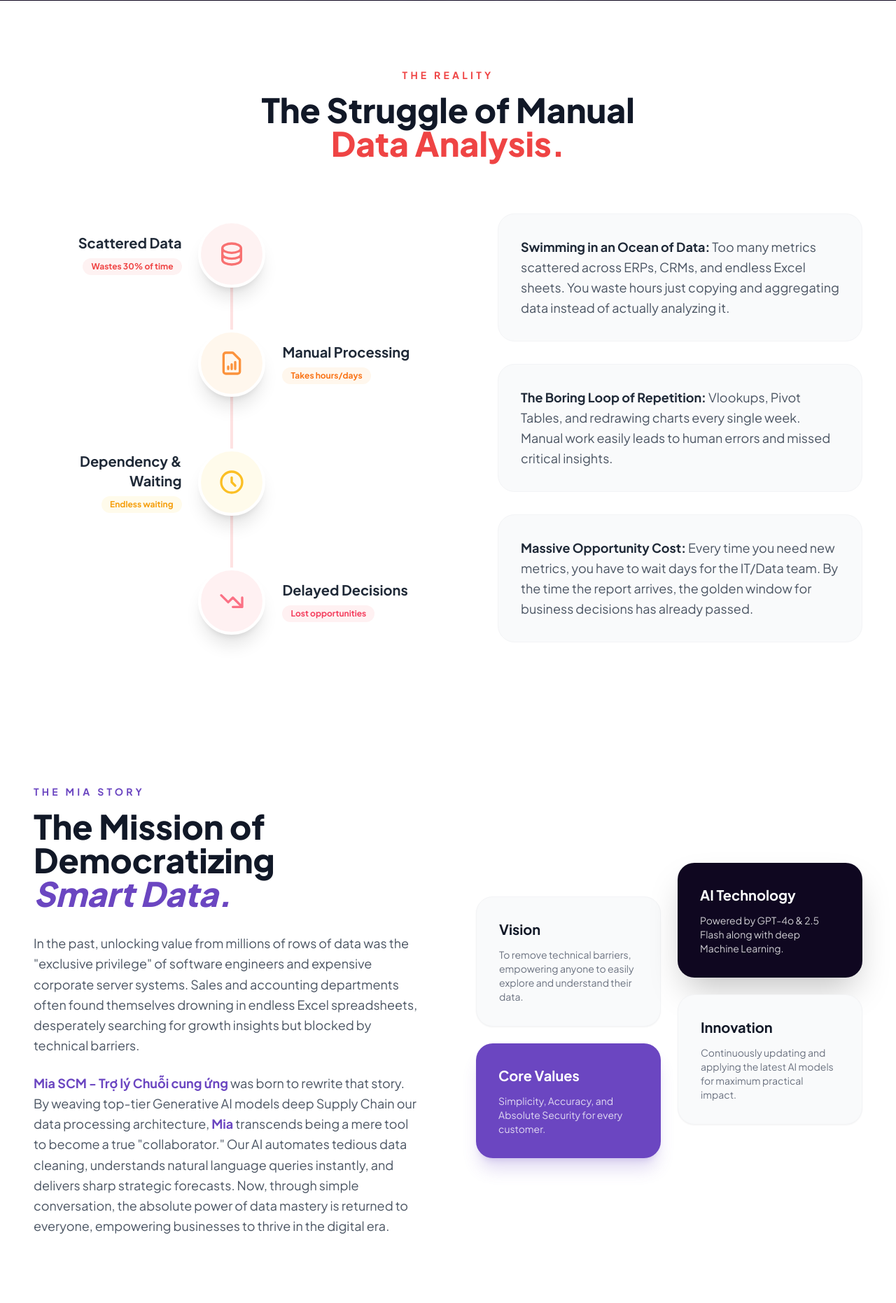
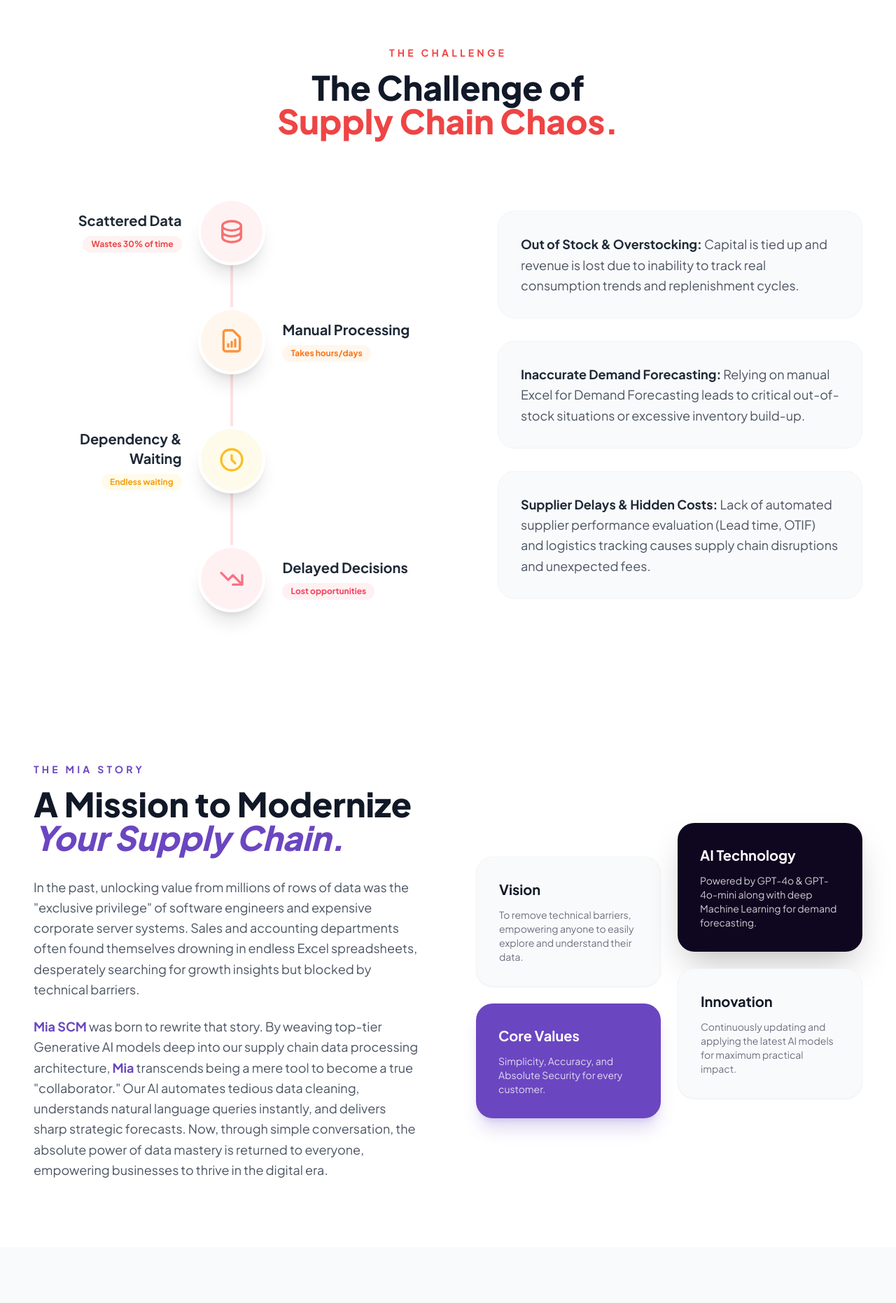
Before and after one commit to lucy080821/mia-analyst, a Django app: page /en/ in a window 1280 px wide. Shown: the part 887-2749 px from the top of the page at 70% size. Run offline with Django 5.2, Linux system fonts and the light colour scheme; some libraries are stand-ins or nearby versions.

Commit message:
Fix chatbot (remove broken genai imports), fix landing_en.html SCM content, shorten menu to Mia SCM Assistant

```diff
--- a/analytics/services.py
+++ b/analytics/services.py
@@ -523,8 +523,6 @@
                 lang_instruction = f"\nNgười dùng hỏi: \"{user_question}\" — HÃY TRẢ LỜI HOÀN TOÀN BẰNG NGÔN NGỮ CỦA CÂU HỎI ĐÓ."
             else:
                 lang_instruction = "\nHÃY LUÔN TRẢ LỜI BẰNG NGÔN NGỮ PHÙ HỢP VỚI NGỮ CẢNH."
-
-            genai.configure(api_key=settings.gpt_API_KEY)
 
             # Sử dụng model resolver an toàn — loại bỏ hoàn toàn lỗi 404
             from .ai_utils import get_generative_model
--- a/analytics/views.py
+++ b/analytics/views.py
@@ -181,10 +181,7 @@
             ])
 
         # ── STEP 1: Build schema context ──
-        import google.generativeai as genai
-        genai.configure(api_key=settings.gpt_API_KEY)
-
-        # 3. Cấu hình & Gọi AI: Sử dụng model resolver an toàn
+        # Cấu hình & Gọi AI: Sử dụng model resolver an toàn
         from .ai_utils import get_generative_model
         ai_model = get_generative_model(requested_model)
 
@@ -1392,7 +1389,6 @@
 If no relationships are found, return []."""
 
     try:
-        genai.configure(api_key=settings.gpt_API_KEY)
         ai_model = get_generative_model()
         response = ai_model.generate_content(prompt)
         text = response.text.strip()
--- a/templates/base.html
+++ b/templates/base.html
@@ -115,7 +115,7 @@
             <div class="flex justify-between h-16">
                 <div class="flex items-center">
                     <a href="/" class="flex-shrink-0 flex items-center">
-                        <span class="text-2xl font-bold text-primary notranslate">Mia SCM - Trợ lý Chuỗi cung ứng</span>
+                        <span class="text-2xl font-bold text-primary notranslate">Mia SCM Assistant</span>
                     </a>
                 </div>
                 <div class="flex items-center space-x-4">
@@ -232,7 +232,7 @@
     <!-- Footer -->
     <footer class="bg-white border-t border-gray-200 mt-auto">
         <div class="max-w-7xl mx-auto py-6 px-4 sm:px-6 lg:px-8">
-            <p class="text-center text-sm text-gray-500">&copy; 2026 Mia SCM - Trợ lý Chuỗi cung ứng. {{ "Tất cả quyền được bảo lưu." }}</p>
+            <p class="text-center text-sm text-gray-500">&copy; 2026 Mia SCM Assistant. {{ "Tất cả quyền được bảo lưu." }}</p>
         </div>
     </footer>
     <!-- Global Modal -->
--- a/templates/base_en.html
+++ b/templates/base_en.html
@@ -115,7 +115,7 @@
             <div class="flex justify-between h-16">
                 <div class="flex items-center">
                     <a href="/" class="flex-shrink-0 flex items-center">
-                        <span class="text-2xl font-bold text-primary notranslate">Mia SCM - Trợ lý Chuỗi cung ứng</span>
+                        <span class="text-2xl font-bold text-primary notranslate">Mia SCM Assistant</span>
                     </a>
                 </div>
                 <div class="flex items-center space-x-4">
@@ -232,7 +232,7 @@
     <!-- Footer -->
     <footer class="bg-white border-t border-gray-200 mt-auto">
         <div class="max-w-7xl mx-auto py-6 px-4 sm:px-6 lg:px-8">
-            <p class="text-center text-sm text-gray-500">&copy; 2026 Mia SCM - Trợ lý Chuỗi cung ứng. All rights reserved.</p>
+            <p class="text-center text-sm text-gray-500">&copy; 2026 Mia SCM Assistant. All rights reserved.</p>
         </div>
     </footer>
     <!-- Global Modal -->
--- a/templates/landing.html
+++ b/templates/landing.html
@@ -109,7 +109,7 @@
                 <div class="w-10 h-10 bg-primary rounded-xl flex items-center justify-center shadow-lg shadow-primary/30 shrink-0">
                     <span class="text-white font-bold text-xl">M</span>
                 </div>
-                <a href="/" class="text-xl sm:text-2xl font-extrabold tracking-tight text-dark notranslate">Mia <span class="text-primary hidden sm:inline">AI Supply Chain Co-pilot</span></a>
+                <a href="/" class="text-xl sm:text-2xl font-extrabold tracking-tight text-dark notranslate">Mia <span class="text-primary hidden sm:inline">SCM Assistant</span></a>
             </div>
 
             <div class="hidden xl:flex items-center space-x-10 text-sm font-semibold tracking-wide">
@@ -441,7 +441,7 @@
                             <div class="w-8 h-8 bg-blue-50 text-blue-600 rounded-lg flex items-center justify-center shrink-0">
                                 <svg class="w-5 h-5" fill="none" stroke="currentColor" viewBox="0 0 24 24"><path stroke-linecap="round" stroke-linejoin="round" stroke-width="2" d="M13 10V3L4 14h7v7l9-11h-7z"></path></svg>
                             </div>
-                            <span class="font-black text-gray-800 tracking-wide text-xs sm:text-base truncate">MIA AI DATA ANALYTICS</span>
+                            <span class="font-black text-gray-800 tracking-wide text-xs sm:text-base truncate">MIA SCM DASHBOARD</span>
                             <span class="px-2 py-0.5 bg-green-100 text-green-700 text-[10px] font-bold rounded-full hidden sm:inline-block shrink-0">ACTIVE</span>
                         </div>
                         <div class="flex space-x-2 sm:space-x-4 text-gray-400 shrink-0">
@@ -515,7 +515,7 @@
                         </div>
                         <script>
                             document.addEventListener('DOMContentLoaded', () => {
-                                const texts = ["Phân tích doanh thu quý này theo từng khu vực?", "Tại sao chi phí marketing tháng 5 lại tăng đột biến?", "Dự báo lợi nhuận tháng tới dựa trên dữ liệu hiện tại."];
+                                const texts = ["Mặt hàng nào có nguy cơ hết hàng trong tuần sau?", "Nhà cung cấp nào đang giao trễ nhiều nhất tháng này?", "Dự báo nhu cầu nhập hàng tháng tới dựa trên dữ liệu tồn kho hiện tại."];
                                 const el = document.getElementById('chat-input-typewriter');
                                 if(!el) return;
 
--- a/templates/landing_en.html
+++ b/templates/landing_en.html
@@ -5,7 +5,7 @@
 <head>
     <meta charset="UTF-8">
     <meta name="viewport" content="width=device-width, initial-scale=1.0">
-    <title>Mia SCM - Trợ lý Chuỗi cung ứng - The Ultimate AI Supply Chain Co-pilot Platform for Enterprises</title>
+    <title>Mia SCM - The Ultimate SCM Assistant Platform for Enterprises</title>
     <!-- Favicon -->
     <link rel="icon" type="image/png" href="{% static 'images/favicon.png' %}">
     <!-- Fonts -->
@@ -109,7 +109,7 @@
                 <div class="w-10 h-10 bg-primary rounded-xl flex items-center justify-center shadow-lg shadow-primary/30">
                     <span class="text-white font-bold text-xl">M</span>
                 </div>
-                <a href="/" class="text-2xl font-extrabold tracking-tight text-dark notranslate">Mia <span class="text-primary">AI Supply Chain Co-pilot</span></a>
+                <a href="/" class="text-2xl font-extrabold tracking-tight text-dark notranslate">Mia <span class="text-primary">SCM Assistant</span></a>
             </div>
 
             <div class="hidden md:flex items-center space-x-10 text-sm font-semibold tracking-wide">
@@ -192,7 +192,7 @@
                 </h1>
 
                 <p class="text-xl text-gray-300 max-w-xl leading-relaxed min-h-[120px] lg:min-h-[90px]" id="hero-subtitle-container">
-                    <span id="hero-subtitle-text" class="hidden">{{ "The next-generation AI platform that helps you connect, analyze, and optimize Excel, CSV & SQL data using just natural language. No coding required, no deep technical expertise needed." }}</span>
+                    <span id="hero-subtitle-text" class="hidden">{{ "Mia SCM helps you control real-time inventory levels, evaluate supplier performance, and prevent logistics disruptions — without a cumbersome ERP system." }}</span>
                     <span id="hero-subtitle-typewriter"></span><span class="animate-pulse border-r-2 border-primary/70 inline-block h-5 ml-1 -mb-0.5"></span>
                 </p>
 
@@ -300,8 +300,8 @@
     <section class="py-24 bg-white relative overflow-hidden" id="pain-points">
         <div class="max-w-7xl mx-auto px-6 lg:px-12 relative z-10">
             <div class="text-center max-w-3xl mx-auto mb-16">
-                <h2 class="text-sm font-bold text-red-500 uppercase tracking-[0.3em] mb-4">{{ "The Reality" }}</h2>
-                <h3 class="text-4xl md:text-5xl font-extrabold text-gray-900 mb-6">{{ "The Struggle of Manual" }} <br><span class="text-red-500">{{ "Data Analysis." }}</span></h3>
+                <h2 class="text-sm font-bold text-red-500 uppercase tracking-[0.3em] mb-4">{{ "The Challenge" }}</h2>
+                <h3 class="text-4xl md:text-5xl font-extrabold text-gray-900 mb-6">{{ "The Challenge of" }} <br><span class="text-red-500">{{ "Supply Chain Chaos." }}</span></h3>
             </div>
 
             <div class="flex flex-col md:flex-row gap-12 items-center">
@@ -365,17 +365,17 @@
                 <div class="w-full md:w-1/2 space-y-8 lg:pl-12">
                     <div class="bg-gray-50 p-8 rounded-3xl border border-gray-100 hover:border-red-200 hover:shadow-lg transition-all">
                         <p class="text-gray-600 leading-relaxed text-lg">
-                            <strong class="text-gray-800">{{ "Swimming in an Ocean of Data:" }}</strong> {{ "Too many metrics scattered across ERPs, CRMs, and endless Excel sheets. You waste hours just copying and aggregating data instead of actually analyzing it." }}
+                            <strong class="text-gray-800">{{ "Out of Stock & Overstocking:" }}</strong> {{ "Capital is tied up and revenue is lost due to inability to track real consumption trends and replenishment cycles." }}
                         </p>
                     </div>
                     <div class="bg-gray-50 p-8 rounded-3xl border border-gray-100 hover:border-orange-200 hover:shadow-lg transition-all">
                         <p class="text-gray-600 leading-relaxed text-lg">
-                            <strong class="text-gray-800">{{ "The Boring Loop of Repetition:" }}</strong> {{ "Vlookups, Pivot Tables, and redrawing charts every single week. Manual work easily leads to human errors and missed critical insights." }}
+                            <strong class="text-gray-800">{{ "Inaccurate Demand Forecasting:" }}</strong> {{ "Relying on manual Excel for Demand Forecasting leads to critical out-of-stock situations or excessive inventory build-up." }}
                         </p>
                     </div>
                     <div class="bg-gray-50 p-8 rounded-3xl border border-gray-100 hover:border-rose-200 hover:shadow-lg transition-all">
                         <p class="text-gray-600 leading-relaxed text-lg">
-                            <strong class="text-gray-800">{{ "Massive Opportunity Cost:" }}</strong> {{ "Every time you need new metrics, you have to wait days for the IT/Data team. By the time the report arrives, the golden window for business decisions has already passed." }}
+                            <strong class="text-gray-800">{{ "Supplier Delays & Hidden Costs:" }}</strong> {{ "Lack of automated supplier performance evaluation (Lead time, OTIF) and logistics tracking causes supply chain disruptions and unexpected fees." }}
                         </p>
                     </div>
                 </div>
@@ -392,10 +392,10 @@
                 <div class="relative">
                     <div class="absolute -left-10 md:-left-20 top-0 text-[10rem] md:text-[20rem] font-black text-gray-50 -z-10 leading-none">01</div>
                     <h2 class="text-sm font-bold text-primary uppercase tracking-[0.3em] mb-4">The Mia Story</h2>
-                    <h3 class="text-3xl sm:text-4xl md:text-5xl font-extrabold mb-8 leading-tight">The Mission of Democratizing <br> <span class="text-primary italic">Smart Data.</span></h3>
+                    <h3 class="text-3xl sm:text-4xl md:text-5xl font-extrabold mb-8 leading-tight">A Mission to Modernize <br> <span class="text-primary italic">Your Supply Chain.</span></h3>
                     <div class="space-y-6 text-gray-600 text-lg leading-relaxed">
                         <p>In the past, unlocking value from millions of rows of data was the "exclusive privilege" of software engineers and expensive corporate server systems. Sales and accounting departments often found themselves drowning in endless Excel spreadsheets, desperately searching for growth insights but blocked by technical barriers.</p>
-                        <p><span class="text-primary font-bold">Mia SCM - Trợ lý Chuỗi cung ứng</span> was born to rewrite that story. By weaving top-tier Generative AI models deep Supply Chain our data processing architecture, <span class="text-primary font-bold">Mia</span> transcends being a mere tool to become a true "collaborator." Our AI automates tedious data cleaning, understands natural language queries instantly, and delivers sharp strategic forecasts. Now, through simple conversation, the absolute power of data mastery is returned to everyone, empowering businesses to thrive in the digital era.</p>
+                        <p><span class="text-primary font-bold">Mia SCM</span> was born to rewrite that story. By weaving top-tier Generative AI models deep into our supply chain data processing architecture, <span class="text-primary font-bold">Mia</span> transcends being a mere tool to become a true "collaborator." Our AI automates tedious data cleaning, understands natural language queries instantly, and delivers sharp strategic forecasts. Now, through simple conversation, the absolute power of data mastery is returned to everyone, empowering businesses to thrive in the digital era.</p>
                     </div>
                 </div>
                 <div class="grid grid-cols-1 sm:grid-cols-2 gap-6">
@@ -412,7 +412,7 @@
                     <div class="space-y-6">
                         <div class="p-8 bg-dark text-white rounded-3xl shadow-2xl">
                             <h4 class="font-bold text-xl mb-3">AI Technology</h4>
-                            <p class="text-sm opacity-80">Powered by GPT-4o & 2.5 Flash along with deep Machine Learning.</p>
+                            <p class="text-sm opacity-80">Powered by GPT-4o & GPT-4o-mini along with deep Machine Learning for demand forecasting.</p>
                         </div>
                         <div class="p-8 bg-gray-50 rounded-3xl border border-gray-100 shadow-sm">
                             <h4 class="font-bold text-xl mb-3">Innovation</h4>
@@ -441,7 +441,7 @@
                             <div class="w-8 h-8 bg-blue-50 text-blue-600 rounded-lg flex items-center justify-center shrink-0">
                                 <svg class="w-5 h-5" fill="none" stroke="currentColor" viewBox="0 0 24 24"><path stroke-linecap="round" stroke-linejoin="round" stroke-width="2" d="M13 10V3L4 14h7v7l9-11h-7z"></path></svg>
                             </div>
-                            <span class="font-black text-gray-800 tracking-wide text-xs sm:text-base truncate">MIA AI DATA ANALYTICS</span>
+                            <span class="font-black text-gray-800 tracking-wide text-xs sm:text-base truncate">MIA SCM DASHBOARD</span>
                             <span class="px-2 py-0.5 bg-green-100 text-green-700 text-[10px] font-bold rounded-full hidden sm:inline-block shrink-0">ACTIVE</span>
                         </div>
                         <div class="flex space-x-2 sm:space-x-4 text-gray-400 shrink-0">
@@ -454,14 +454,14 @@
                     <div class="p-4 sm:p-8 bg-gray-50/50 flex-1 flex flex-col">
                         <div class="flex items-center space-x-2 mb-6 sm:mb-8">
                             <div class="w-2 h-2 bg-primary rounded-full shrink-0"></div>
-                            <h4 class="font-bold text-gray-700 tracking-wider text-xs sm:text-sm uppercase leading-tight">Sales & Revenue Analytics</h4>
+                            <h4 class="font-bold text-gray-700 tracking-wider text-xs sm:text-sm uppercase leading-tight">Inventory & Operations Management</h4>
                         </div>
 
                         <!-- Metrics -->
                         <div class="grid grid-cols-1 sm:grid-cols-2 gap-4 sm:gap-6 mb-6 sm:mb-8">
                             <div class="bg-white p-4 sm:p-6 rounded-2xl border border-gray-100 shadow-sm text-left">
                                 <div class="text-[10px] font-bold text-gray-400 uppercase tracking-widest mb-1 sm:mb-2">On-Time In-Full (OTIF)</div>
-                                <div class="text-2xl sm:text-3xl font-black text-gray-800">$1.2M</div>
+                                <div class="text-2xl sm:text-3xl font-black text-gray-800">96.5%</div>
                             </div>
                             <div class="bg-white p-4 sm:p-6 rounded-2xl border border-gray-100 shadow-sm text-left">
                                 <div class="text-[10px] font-bold text-gray-400 uppercase tracking-widest mb-1 sm:mb-2">Critical Low Stock</div>
@@ -515,7 +515,7 @@
                         </div>
                         <script>
                             document.addEventListener('DOMContentLoaded', () => {
-                                const texts = ["Analyze this quarter's revenue by region?", "Why did marketing costs spike in May?", "Forecast next month's profit based on current data."];
+                                const texts = ["Which SKUs are at risk of stockout next week?", "Show me suppliers with the worst on-time delivery rate.", "Forecast inventory needs for next month."];
                                 const el = document.getElementById('chat-input-typewriter');
                                 if(!el) return;
 
@@ -883,7 +883,7 @@
                         <span class="text-primary group-open:rotate-180 transition-transform">▼</span>
                     </summary>
                     <div class="mt-4 text-gray-500 leading-relaxed pt-4 border-t border-gray-100">
-                        <p>Absolutely! Mia SCM - Trợ lý Chuỗi cung ứng is designed to serve non-technical users. You just need to ask in natural language as if talking to an assistant, Mia will automatically handle all complex calculations for you.</p>
+                        <p>Absolutely! Mia SCM is designed to serve non-technical users. You just need to ask in natural language as if talking to an assistant, Mia will automatically handle all complex calculations for you.</p>
                     </div>
                 </details>
 
@@ -899,7 +899,7 @@
 
                 <details class="group bg-white rounded-2xl border border-gray-200 p-6 transition-all open:ring-1 open:ring-primary/20 shadow-sm">
                     <summary class="flex justify-between items-center font-bold text-lg cursor-pointer list-none">
-                        <span>Can I use Mia SCM - Trợ lý Chuỗi cung ứng on a mobile phone?</span>
+                        <span>Can I use Mia SCM on a mobile phone?</span>
                         <span class="text-primary group-open:rotate-180 transition-transform">▼</span>
                     </summary>
                     <div class="mt-4 text-gray-500 leading-relaxed pt-4 border-t border-gray-100">
@@ -909,11 +909,11 @@
 
                 <details class="group bg-white rounded-2xl border border-gray-200 p-6 transition-all open:ring-1 open:ring-primary/20 shadow-sm">
                     <summary class="flex justify-between items-center font-bold text-lg cursor-pointer list-none">
-                        <span>Does Mia SCM - Trợ lý Chuỗi cung ứng support multiple languages?</span>
+                        <span>Does Mia SCM support multiple languages?</span>
                         <span class="text-primary group-open:rotate-180 transition-transform">▼</span>
                     </summary>
                     <div class="mt-4 text-gray-500 leading-relaxed pt-4 border-t border-gray-100">
-                        <p>{{ "Absolutely! Mia SCM - Trợ lý Chuỗi cung ứng is a truly multilingual system. The entire interface can be automatically translated Supply Chain over 100 different languages via Google Widget. Moreover, Mia's AI brain can recognize and respond directly in the language you are typing (English, Chinese, Turkish...) naturally and accurately." }}</p>
+                        <p>{{ "Absolutely! Mia SCM is a truly multilingual system. The entire interface can be automatically translated Supply Chain over 100 different languages via Google Widget. Moreover, Mia's AI brain can recognize and respond directly in the language you are typing (English, Chinese, Turkish...) naturally and accurately." }}</p>
                     </div>
                 </details>
              </div>
@@ -929,9 +929,9 @@
                         <div class="w-8 h-8 bg-primary rounded-lg flex items-center justify-center">
                             <span class="text-white font-bold">M</span>
                         </div>
-                        <span class="text-2xl font-black notranslate">Mia SCM - Trợ lý Chuỗi cung ứng</span>
+                        <span class="text-2xl font-black notranslate">Mia SCM</span>
                     </div>
-                    <p class="text-gray-400 text-sm leading-relaxed">The next-generation AI Supply Chain Co-pilot platform, powered by GPT-4o AI. We believe every business — small or large — deserves access to the power of Big Data without writing a single line of code.</p>
+                    <p class="text-gray-400 text-sm leading-relaxed">The next-generation SCM Assistant platform, powered by GPT-4o AI. We believe every business — small or large — deserves access to the power of Big Data without writing a single line of code.</p>
                     <div class="flex flex-wrap gap-2 pt-2">
                         <span class="inline-flex items-center gap-1 text-[10px] font-bold uppercase tracking-wider text-emerald-400 bg-emerald-400/10 border border-emerald-400/20 rounded-full px-3 py-1">
                             <span class="w-1.5 h-1.5 bg-emerald-400 rounded-full animate-pulse"></span>
@@ -964,7 +964,7 @@
                 </div>
             </div>
             <div class="pt-8 border-t border-white/5 text-center text-gray-600 text-[10px] uppercase font-bold tracking-widest">
-                &copy; 2026 <span class="notranslate">Mia SCM - Trợ lý Chuỗi cung ứng Global</span>. All rights reserved.
+                &copy; 2026 <span class="notranslate">Mia SCM Global</span>. All rights reserved.
             </div>
         </div>
     </footer>
```
